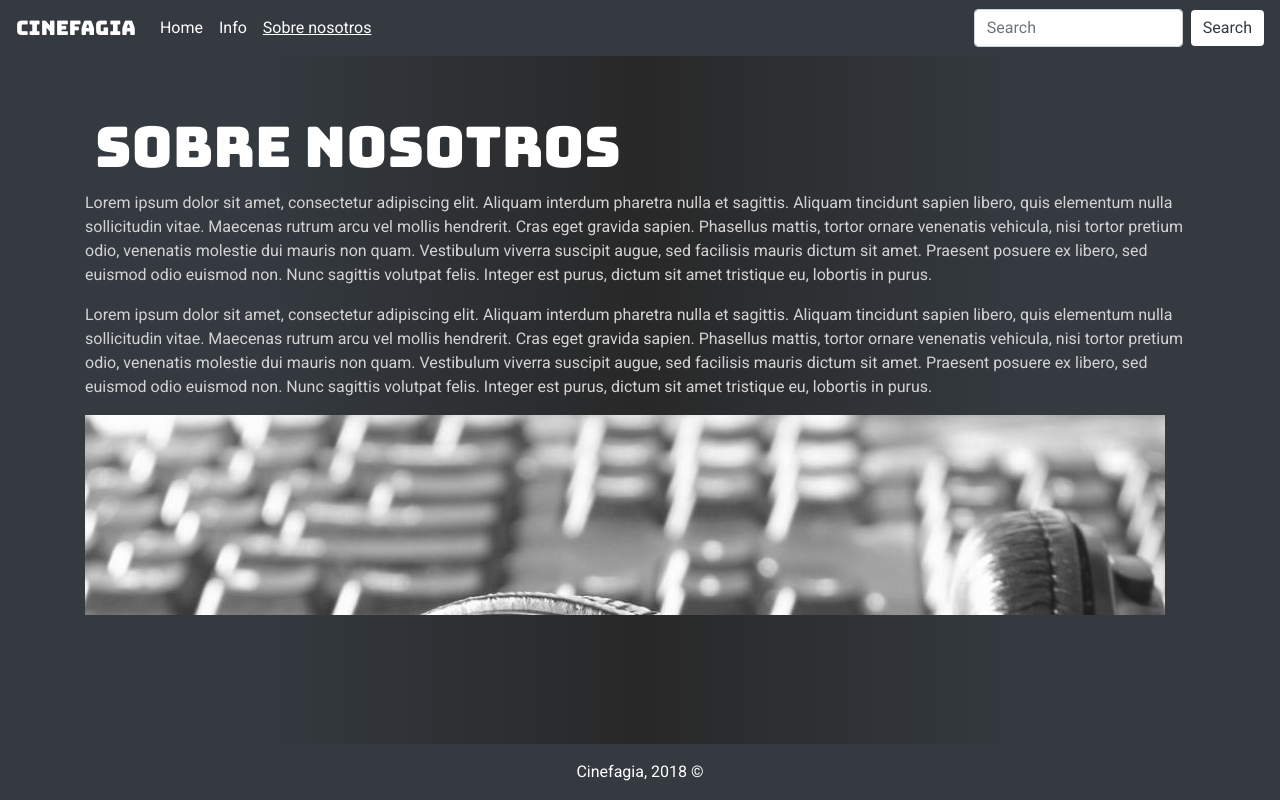
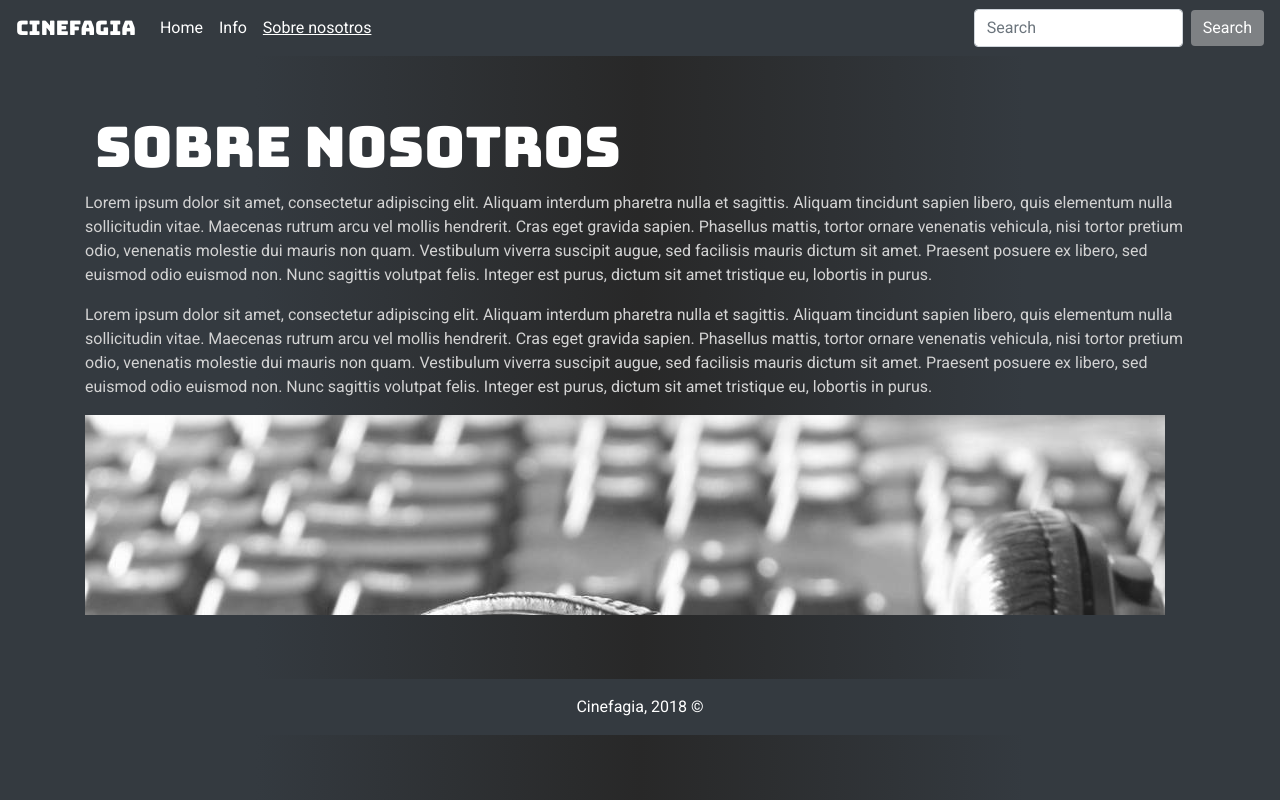
Before and after one commit to equadub/pw-03, a plain HTML site: page public/sobrenosotros.html in a window 1280 px wide. Drawn offline with nearby package versions, Linux system fonts and the light colour scheme.

Commit message:
último commit

```diff
--- a/public/css/estilos.css
+++ b/public/css/estilos.css
@@ -5,9 +5,9 @@
 }
 
 button {
-    color: #343a40 !important;
+    color: white !important;
     border: white !important;
-    background-color: white !important;
+    background-color: rgba(200, 200, 200, .5) !important;
 }
 
 h1, p, h2 {
--- a/public/sobrenosotros.html
+++ b/public/sobrenosotros.html
@@ -36,7 +36,7 @@
 
         <div class="container">
                 <div class="row">
-                    <div class="col textalign mt-5">
+                    <div class="col textalign mt-5 mb-5">
                         <h1 class="display-4 centrado">Sobre nosotros</h1>
                         <div class="twoColumns">
                             <p class="gray">Lorem ipsum dolor sit amet, consectetur adipiscing elit. Aliquam interdum pharetra nulla et sagittis. Aliquam tincidunt sapien libero, quis elementum nulla sollicitudin vitae. Maecenas rutrum arcu vel mollis hendrerit. Cras eget gravida sapien. Phasellus mattis, tortor ornare venenatis vehicula, nisi tortor pretium odio, venenatis molestie dui mauris non quam. Vestibulum viverra suscipit augue, sed facilisis mauris dictum sit amet. Praesent posuere ex libero, sed euismod odio euismod non. Nunc sagittis volutpat felis. Integer est purus, dictum sit amet tristique eu, lobortis in purus.</p>
@@ -47,7 +47,7 @@
                 </div>
         </div>
 
-        <div class="container-fluid bg-dark text-white mt-3 fixed-bottom">
+        <div class="container-fluid bg-dark text-white mt-3">
             <div class="container">
                 <div class="row">
                     <div class="col text-center pt-3">
```
